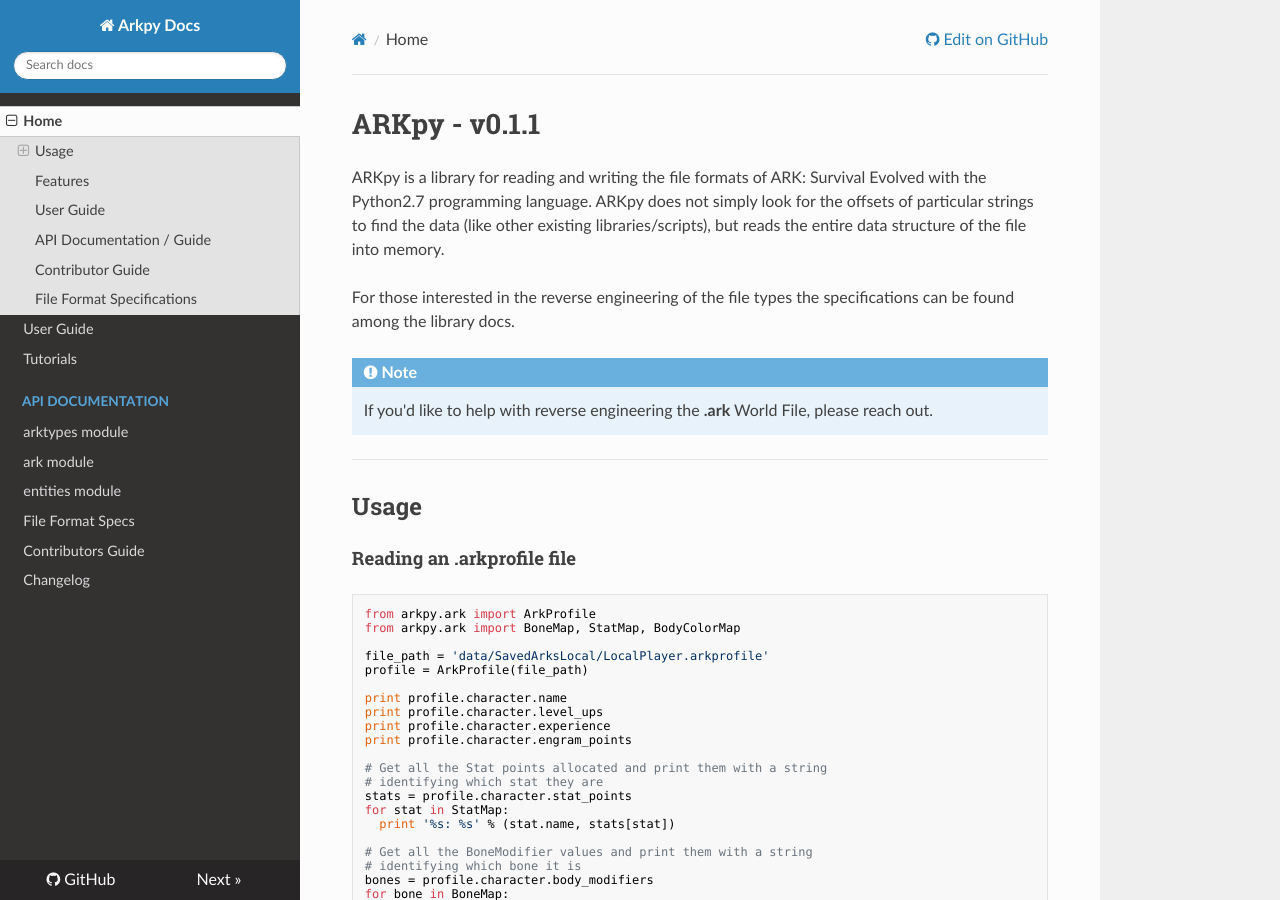
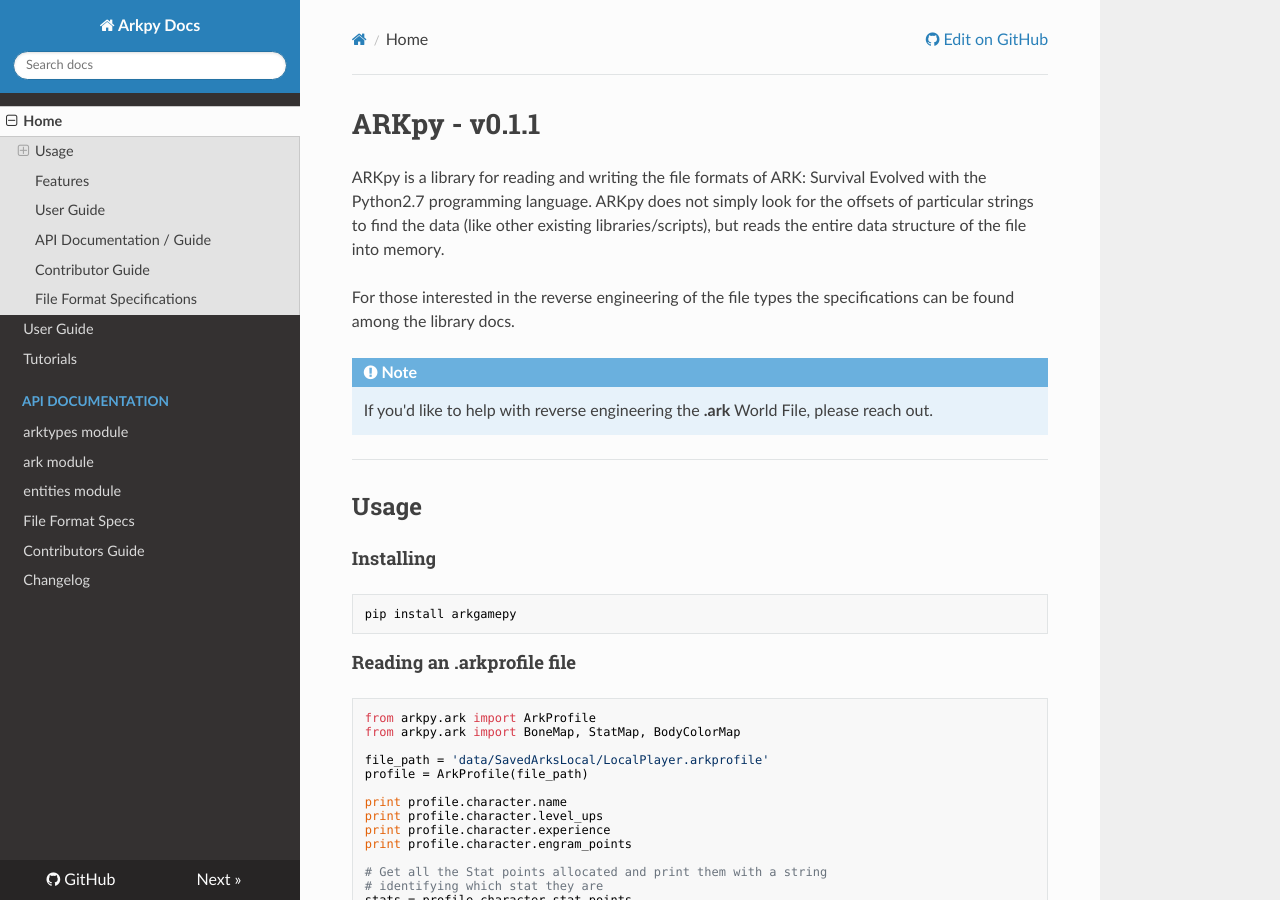
Before and after one commit to DerekRies/arkpy, an MkDocs documentation site: the page built from docs/index.md, in a window 1280 px wide and 900 px high. Built offline with MkDocs 1.6.1, drawn with Linux system fonts in a browser that asks for light colours; nearby versions of some CDN libraries; old or Windows-style settings are respelled for this version of MkDocs.

Commit message:
added installation instructions to docs

````diff
--- a/docs/index.md
+++ b/docs/index.md
@@ -15,7 +15,12 @@
 
 ## Usage
 
-#### Reading an .arkprofile file
+#### **Installing**
+```
+pip install arkgamepy
+```
+
+#### **Reading an .arkprofile file**
 ```python
 from arkpy.ark import ArkProfile
 from arkpy.ark import BoneMap, StatMap, BodyColorMap
````
Also changed, not shown: README.md (+5 -3 lines).
